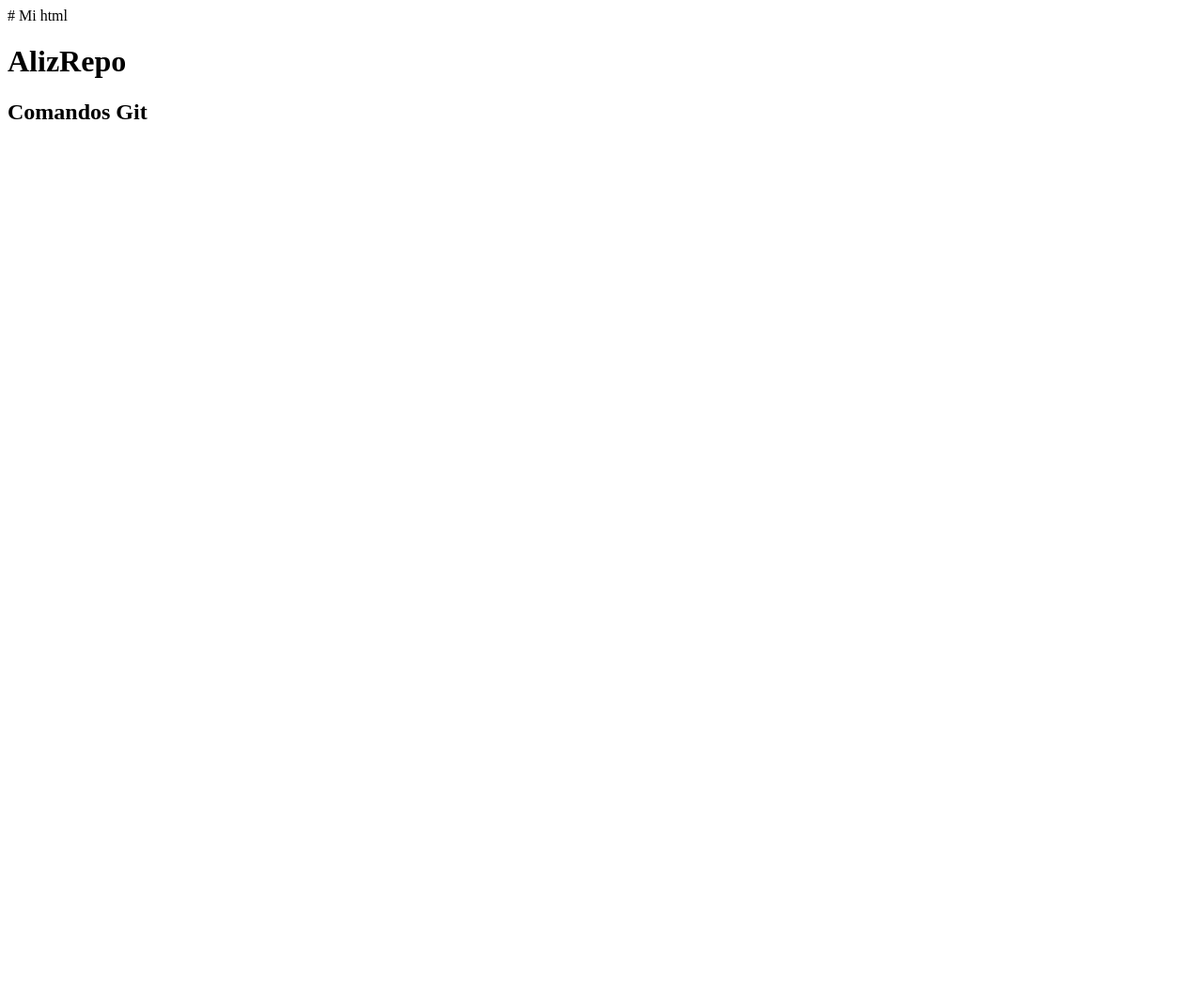
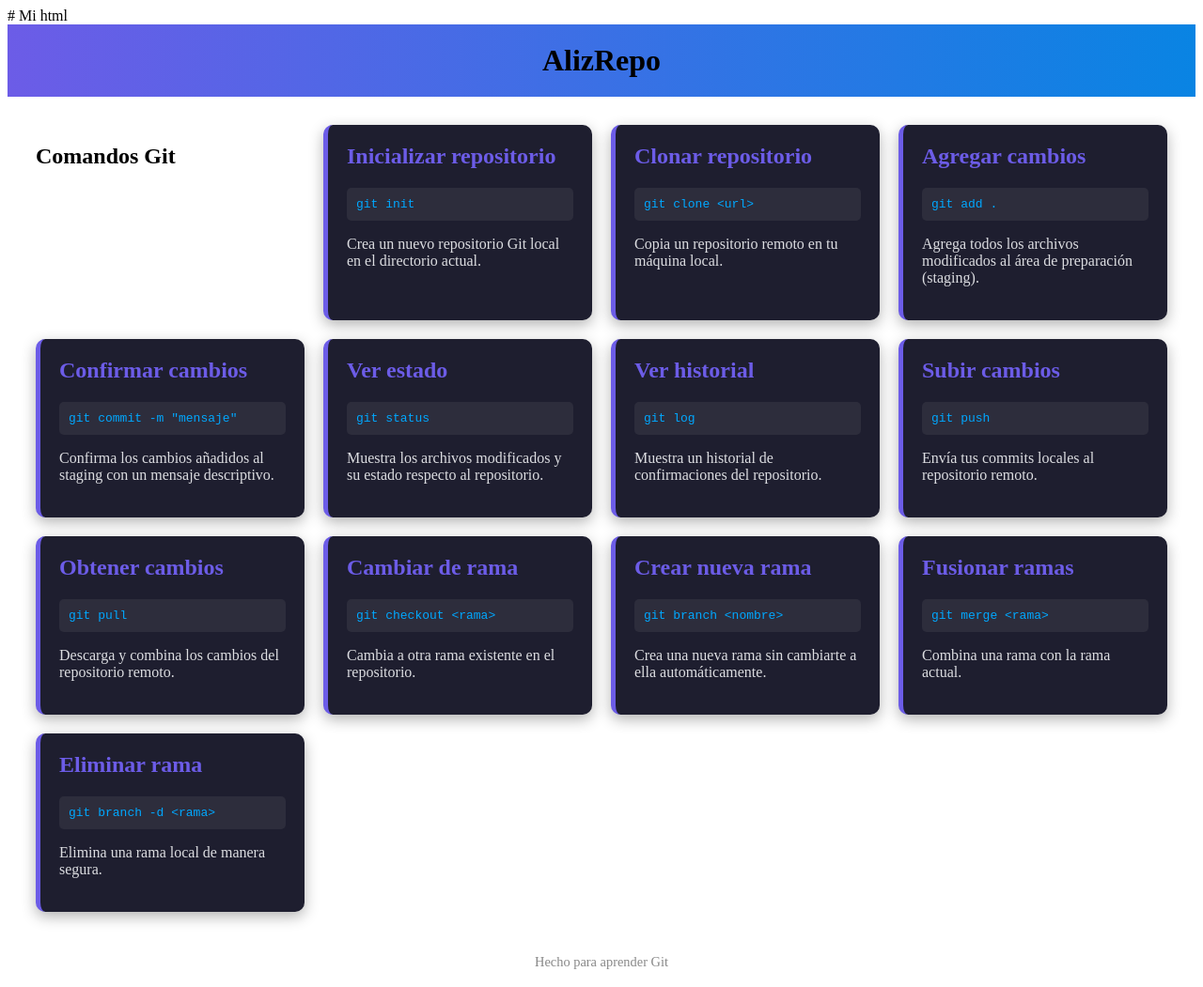
Before and after one commit to AndreaQuelali/AlizRepo, a plain HTML site: page index.html in a window 1280 px wide. Shown: the whole page at 94% size. Before the commit the page ends 800 px from the top, so only its background shows below. Drawn offline with Linux system fonts and the light colour scheme.

Commit message:
Add Comandos Git in index.html

```diff
--- a/index.html
+++ b/index.html
@@ -5,9 +5,95 @@
     <meta charset="UTF-8" />
     <meta name="viewport" content="width=device-width, initial-scale=1.0" />
     <title>AlizRepo</title>
+    <link rel="stylesheet" href="styles.css" />
   </head>
   <body>
-    <h1>AlizRepo</h1>
-    <h2>Comandos Git</h2>
+
+    <header>
+      <h1>AlizRepo</h1>
+
+    </header>
+
+    <div class="container">
+        <h2>Comandos Git</h2>
+      <div class="card">
+        <h2>Inicializar repositorio</h2>
+        <code>git init</code>
+        <p>Crea un nuevo repositorio Git local en el directorio actual.</p>
+      </div>
+
+      <div class="card">
+        <h2>Clonar repositorio</h2>
+        <code>git clone &lt;url&gt;</code>
+        <p>Copia un repositorio remoto en tu máquina local.</p>
+      </div>
+
+      <div class="card">
+        <h2>Agregar cambios</h2>
+        <code>git add .</code>
+        <p>Agrega todos los archivos modificados al área de preparación (staging).</p>
+      </div>
+
+      <div class="card">
+        <h2>Confirmar cambios</h2>
+        <code>git commit -m "mensaje"</code>
+        <p>Confirma los cambios añadidos al staging con un mensaje descriptivo.</p>
+      </div>
+
+      <div class="card">
+        <h2>Ver estado</h2>
+        <code>git status</code>
+        <p>Muestra los archivos modificados y su estado respecto al repositorio.</p>
+      </div>
+
+      <div class="card">
+        <h2>Ver historial</h2>
+        <code>git log</code>
+        <p>Muestra un historial de confirmaciones del repositorio.</p>
+      </div>
+
+      <div class="card">
+        <h2>Subir cambios</h2>
+        <code>git push</code>
+        <p>Envía tus commits locales al repositorio remoto.</p>
+      </div>
+
+      <div class="card">
+        <h2>Obtener cambios</h2>
+        <code>git pull</code>
+        <p>Descarga y combina los cambios del repositorio remoto.</p>
+      </div>
+
+      <div class="card">
+        <h2>Cambiar de rama</h2>
+        <code>git checkout &lt;rama&gt;</code>
+        <p>Cambia a otra rama existente en el repositorio.</p>
+      </div>
+
+      <div class="card">
+        <h2>Crear nueva rama</h2>
+        <code>git branch &lt;nombre&gt;</code>
+        <p>Crea una nueva rama sin cambiarte a ella automáticamente.</p>
+      </div>
+
+      <div class="card">
+        <h2>Fusionar ramas</h2>
+        <code>git merge &lt;rama&gt;</code>
+        <p>Combina una rama con la rama actual.</p>
+      </div>
+
+      <div class="card">
+        <h2>Eliminar rama</h2>
+        <code>git branch -d &lt;rama&gt;</code>
+        <p>Elimina una rama local de manera segura.</p>
+      </div>
+
+    </div>
+
+    <footer>
+        Hecho para aprender Git
+    </footer>
+
   </body>
+  </html>
 </html>
```
